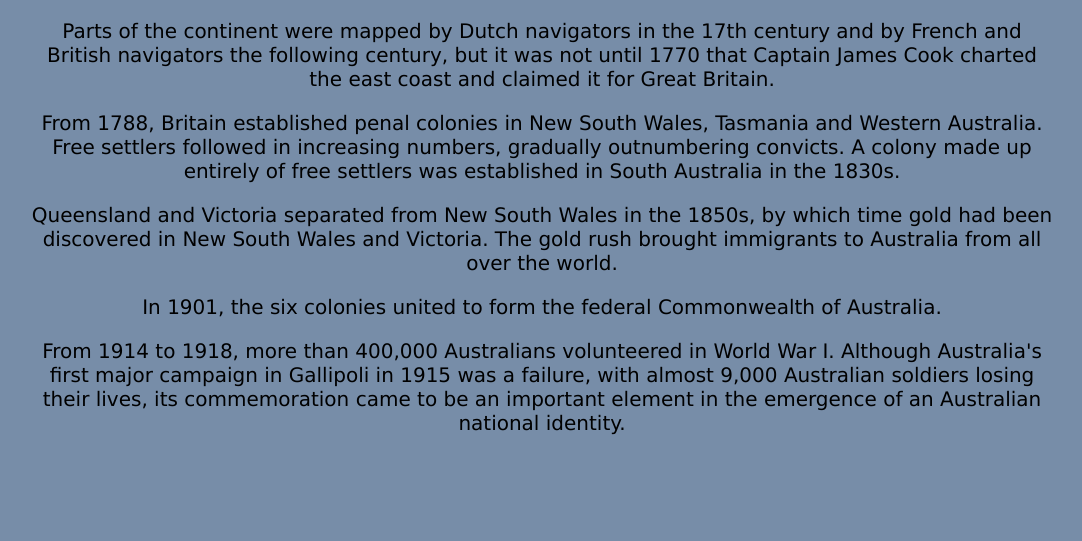
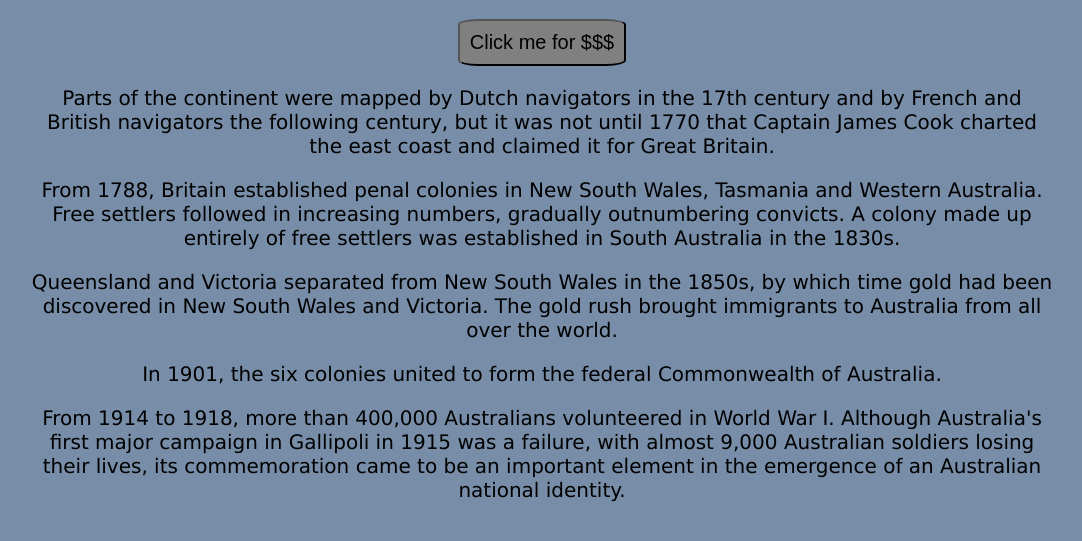
Before and after one commit to swifty132/online-websafety, a plain HTML site: page index.html in a window 1280 px wide. Shown: the part 61-602 px from the top of the page, without its empty margins (98-1180 px from the left). Drawn offline with Linux system fonts and the light colour scheme.

Commit message:
Button go brrr

```diff
--- a/index.html
+++ b/index.html
@@ -1,10 +1,10 @@
+
 <!DOCTYPE html>
 <html>
-  <head>
-    <link rel="stylesheet" href="style.css">
-  </head>
   <body>
     <h1>History Of Australia</h1>
+    <button type="button">Click me for $$$</button>
+
     <p>Parts of the continent were mapped by Dutch navigators in the 17th century and by French and British navigators the following century, but it was not until 1770 that Captain James Cook charted the east coast and claimed it for Great Britain.</p>
     <p>From 1788, Britain established penal colonies in New South Wales, Tasmania and Western Australia. Free settlers followed in increasing numbers, gradually outnumbering convicts. A colony made up entirely of free settlers was established in South Australia in the 1830s.</p>
     <p>Queensland and Victoria separated from New South Wales in the 1850s, by which time gold had been discovered in New South Wales and Victoria. The gold rush brought immigrants to Australia from all over the world.</p>
@@ -12,3 +12,34 @@
     <p>From 1914 to 1918, more than 400,000 Australians volunteered in World War I. Although Australia's first major campaign in Gallipoli in 1915 was a failure, with almost 9,000 Australian soldiers losing their lives, its commemoration came to be an important element in the emergence of an Australian national identity.</p>
   </body>
 </html>
+
+<style type="text/css">
+body {
+  background-color: #778da8;
+  text-align: center;
+  margin: auto;
+  margin-left: 10%;
+  margin-right: 10%;
+  button
+}
+
+h1 {
+  color: white;
+}
+
+p {
+  font-family: verdana;
+  font-size: 20px;
+}
+
+button {
+  border-radius: 12%;
+  font-size: 20px;
+  padding: 10px;
+  background-color: grey;
+}
+</style>
+
+<style type="javascript">
+console.log("hello")
+</style>
```
